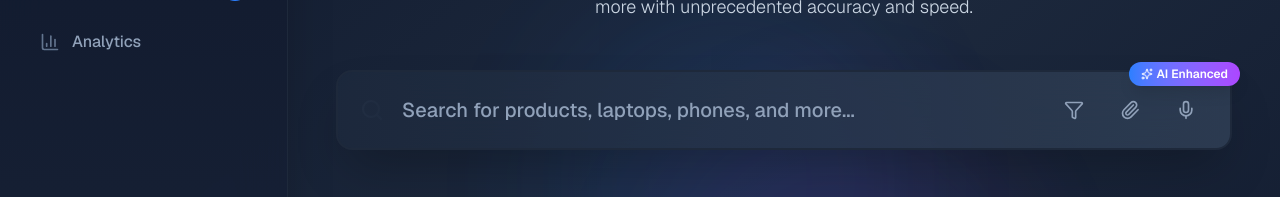
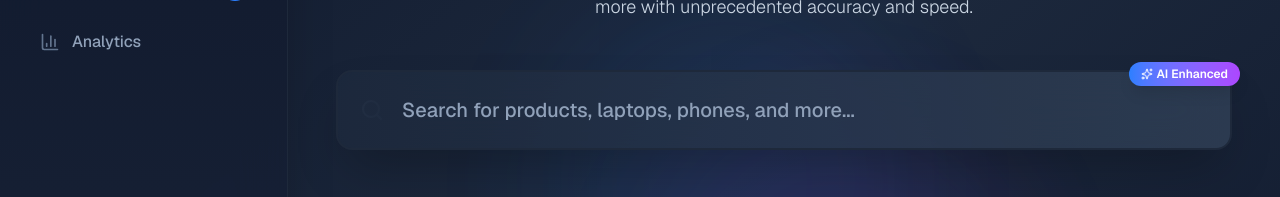
Before and after one commit to passionateSandy2004/BilmoWebV1, a Next.js app: page / in a window 1280 px wide. Shown: the part 328-525 px from the top of the page. Built offline with nearby package versions, Linux system fonts and the light colour scheme.

Commit message:
Add chatbot-style send button to search bar with keyboard support

```diff
--- a/app/components/SearchBar.tsx
+++ b/app/components/SearchBar.tsx
@@ -1,7 +1,7 @@
 'use client';
 
 import { useState } from 'react';
-import { Search, Mic, Paperclip, Filter, Sparkles } from 'lucide-react';
+import { Search, Send, Sparkles } from 'lucide-react';
 
 interface SearchBarProps {
   onSearch?: (query: string) => void;
@@ -26,16 +26,10 @@ export default function SearchBar({
     }
   };
 
-  const handleVoiceSearch = () => {
-    console.log('Voice search activated');
-  };
-
-  const handleAttachment = () => {
-    console.log('Attachment clicked');
-  };
-
-  const handleFilter = () => {
-    console.log('Filter clicked');
+  const handleSend = () => {
+    if (onSearch && searchQuery.trim()) {
+      onSearch(searchQuery.trim());
+    }
   };
 
   const popularSearches = [
@@ -58,6 +52,12 @@ export default function SearchBar({
               onChange={(e) => setSearchQuery(e.target.value)}
               onFocus={() => setIsFocused(true)}
               onBlur={() => setIsFocused(false)}
+              onKeyDown={(e) => {
+                if (e.key === 'Enter' && !e.shiftKey) {
+                  e.preventDefault();
+                  handleSend();
+                }
+              }}
               placeholder={placeholder}
               disabled={isLoading}
               className={`w-full pl-16 pr-32 py-6 bg-gradient-to-r from-slate-800/80 to-slate-700/80 backdrop-blur-xl border-2 rounded-2xl text-white placeholder-slate-400 focus:outline-none transition-all duration-300 text-xl font-medium shadow-2xl ${
@@ -67,36 +67,20 @@ export default function SearchBar({
               } ${isLoading ? 'opacity-50 cursor-not-allowed' : ''}`}
             />
 
-            {/* Action Buttons */}
-            <div className="absolute inset-y-0 right-0 pr-6 flex items-center space-x-3">
+            {/* Send Button - Only show when there's text */}
+            {searchQuery.trim() && (
+              <div className="absolute inset-y-0 right-0 pr-6 flex items-center">
                 <button
                   type="button"
-                onClick={handleFilter}
+                  onClick={handleSend}
                   disabled={isLoading}
-                className="p-3 text-slate-400 hover:text-white hover:bg-slate-600/50 rounded-xl transition-all duration-200 hover:scale-105 disabled:opacity-50 disabled:cursor-not-allowed"
-                title="Advanced filters"
+                  className="p-3 bg-gradient-to-r from-blue-500 to-purple-500 hover:from-blue-600 hover:to-purple-600 text-white rounded-xl transition-all duration-200 hover:scale-105 disabled:opacity-50 disabled:cursor-not-allowed shadow-lg hover:shadow-blue-500/25"
+                  title="Send search"
                 >
-                <Filter className="h-5 w-5" />
-              </button>
-              <button
-                type="button"
-                onClick={handleAttachment}
-                disabled={isLoading}
-                className="p-3 text-slate-400 hover:text-white hover:bg-slate-600/50 rounded-xl transition-all duration-200 hover:scale-105 disabled:opacity-50 disabled:cursor-not-allowed"
-                title="Attach file"
-              >
-                <Paperclip className="h-5 w-5" />
-              </button>
-              <button
-                type="button"
-                onClick={handleVoiceSearch}
-                disabled={isLoading}
-                className="p-3 text-slate-400 hover:text-white hover:bg-slate-600/50 rounded-xl transition-all duration-200 hover:scale-105 disabled:opacity-50 disabled:cursor-not-allowed"
-                title="Voice search"
-              >
-                <Mic className="h-5 w-5" />
+                  <Send className="h-5 w-5" />
                 </button>
               </div>
+            )}
           </div>
 
           {/* AI Enhancement Badge */}
```
Lines whose indentation alone changed are shown as unchanged.
